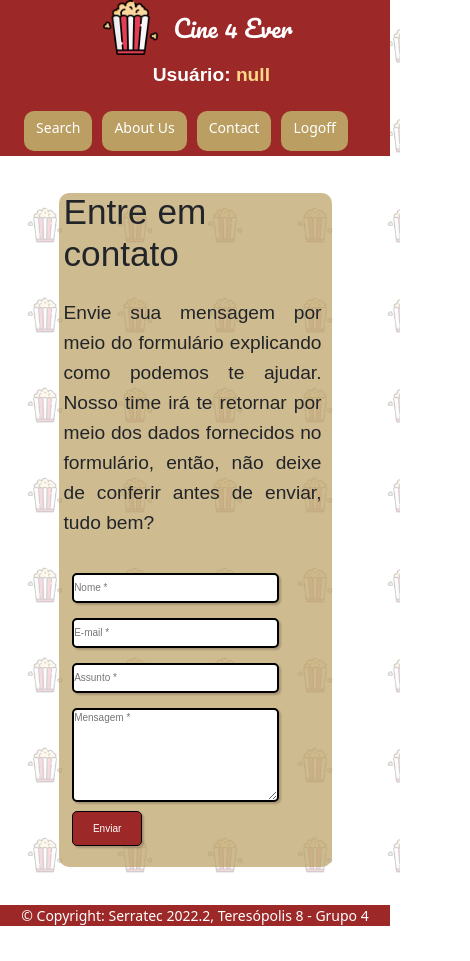
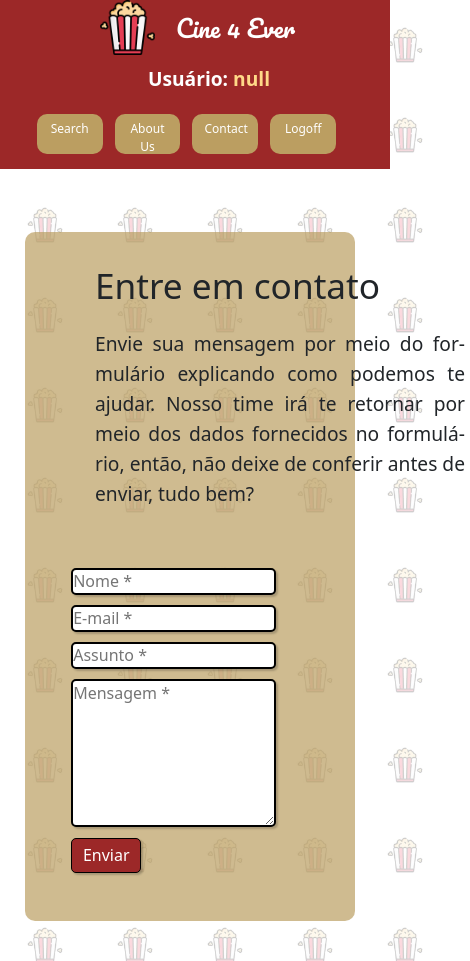
Before and after one commit to Fabio-Gurgel/Serratec_Projeto_Front-End, a plain HTML site: page pages/contato/index.html in a window 390 px wide. Shown: the top 961 px of the page, 470 px wide, since content can reach past the window. Before the commit the page ends 926 px from the top, so only its background shows below. Drawn offline with nearby package versions, Linux system fonts and the light colour scheme.

Commit message:
versao 1.0

```diff
--- a/pages/about/estilo.css
+++ b/pages/about/estilo.css
@@ -168,16 +168,19 @@ footer{
 
 }
 
-@media (max-width: 654px) {
+@media (max-width: 660px) {
 
     header {
-        height: 10%;
+        height: 20%;
         width: 100%;
-        display: flex;
+        flex-direction: column;
         justify-content: space-between;
     }
     .div_header_titulo {
         min-width: 500px;
+    }
+    #bv_container {
+        max-height: 15px;
     }
     body{
         width: 100vw;
@@ -196,11 +199,12 @@ footer{
 
 }
 
-@media (max-width: 464px) {
+@media (max-width: 515px) {
     body{
         width: 100vw;
         height: 100vh;
     }
+
 
     header {
         color: white;
@@ -215,6 +219,10 @@ footer{
     }
     #logo_container{
         width: 50%;
+    }
+    #bv_container {
+        min-width: 150px;
+        margin-left: -85px;
     }
 
     #botao-menu {
--- a/pages/contato/index.html
+++ b/pages/contato/index.html
@@ -25,14 +25,9 @@
             <div id="bem_vindo"></div>
         </div>
         <nav class="nav">
-        <!-- <ul>
-          <li><a href="">Search</a></li>
-          <li><a href="">Contact</a></li>
-          <li><a href="">About Us</a></li>
-          </ul> -->
-          <a  id="botao-menu" class="btn btn-primary" href="/pages/search/index.html" role="button">Search</a>
-          <a  id="botao-menu" class="btn btn-primary" href="/pages/about/index.html" role="button">About Us</a>
-          <a  id="botao-menu" class="btn btn-primary" href="/pages/contato/index.html" role="button">Contact</a>
+          <a  id="botao-menu" class="btn btn-primary" href="../../pages/search/index.html" role="button">Search</a>
+          <a  id="botao-menu" class="btn btn-primary" href="../../pages/about/index.html" role="button">About Us</a>
+          <a  id="botao-menu" class="btn btn-primary" href="../../pages/contato/index.html" role="button">Contact</a>
           <a  id="botao-menu" class="btn btn-primary" href="../../pages/login/index.html" role="button">Logoff</a>
         </nav>
     </header>
@@ -50,9 +45,9 @@
                 </li>
             </ul>
             <div class="div_help_input">
-                <div id="input_nome"><input type="text" placeholder="Nome *" required></div><br>
-                <div id="input_email"><input type="email" placeholder="E-mail *" required></div><br>
-                <div id="input_assunto"><input type="text" placeholder="Assunto *" required></div><br>
+                <div id="input_nome"><input type="text" placeholder="Nome *" required></div>
+                <div id="input_email"><input type="email" placeholder="E-mail *" required></div>
+                <div id="input_assunto"><input type="text" placeholder="Assunto *" required></div>
                 <div id="input_msg"> <textarea name="mensagem" cols="20" rows="6" placeholder="Mensagem *"
                         required></textarea> </div>
                 <div id="input_botao_enviar"><input type="submit" value="Enviar"></div>
--- a/pages/contato/style.css
+++ b/pages/contato/style.css
@@ -52,172 +52,7 @@ header a {
     justify-content: space-between;
 }
 
-@media (max-width: 1200px) {
-    header {
-        width: 100%;
-        height: 7%;
 
-    }
-
-    header nav {
-        margin-right: 50px;
-    }
-
-    #logo_container {
-        width: 25%;
-    }
-    .div_help {
-
-        width: 100%;
-        height: 100vw;
-        flex-direction: column;
-    }
-
-    .div_help_input {
-        margin-bottom: 50px;
-
-    }
-}
-
-
-@media (max-width: 768px) {
-    header {
-        width: 100%;
-        display: flex;
-        justify-content: baseline;
-    }
-
-    #logo_container {
-        max-width: 200px;
-    }
-
-    #botao-menu{
-        font-size: 14px;
-    }
-
-    .nav {
-        margin-right: 3px;
-    }
-    .div_help {
-
-        width: 100%;
-        height: 100vw;
-        flex-direction: column;
-    }
-
-    .div_help_input {
-        margin-bottom: 50px;
-
-    }
-}
-
-@media (max-width: 580px) {
-    header {
-        width: 100%;
-        height: 20%;
-        flex-direction: column;
-    }
-
-    #bv_container{
-    min-width: 150px;
-    }
-
-    .div_header_titulo{
-        min-width: 50px;
-    }
-    #logo_container {
-        width: 50%;
-    }
-
-    main {
-        width: 100%;
-        font-size: 10px;
-        flex-direction: column;
-        align-items: center;
-    }
-
-    #div_help_ul {
-        height: 60%;
-        margin: 0px;
-        padding: 0px;
-        width: 100%;
-        flex-direction: column;
-        text-align: left;
-    }
-
-    .div_help_input {
-        height: 50%;
-        width: 120%;
-        margin-bottom: 30px;
-    }
-
-    footer {
-        font-size: 14px;
-        display: flex;
-        justify-content: center;
-        width: 100%;
-    }
-}
-
-@media (max-width: 330px) {
-    header {
-        width: 100%;
-        height: 160px;
-        flex-direction: column;
-    }
-
-    #logo_container {
-        width: 70%;
-    }
-
-    #botao-menu {
-        width: 21%;
-        font-size: 12px;
-
-    }
-
-    nav {
-        justify-content: center;
-    }
-
-    main {
-        width: 100%;
-        font-size: 10px;
-        flex-direction: column;
-        align-items: center;
-    }
-
-    #div_help_ul {
-        height: 100%;
-        margin: 0px;
-        padding: 0px;
-        width: 100%;
-        flex-direction: column;
-        text-align: left;
-    }
-
-    #div_help_li_h2{
-        height: 10px;
-        font-size: 22px;
-        font-weight: bold;
-    }
-
-    #div_help_li_p{
-        font-size: 14px;
-        margin-bottom: 0;
-        text-align: justify;
-        line-height: 22px;
-    }
-
-
-
-    footer {
-        font-size: 11px;
-        display: flex;
-        text-align: left;
-        width: 100%;
-    }
-}
 
 #botao-menu {
     height: 40px;
@@ -230,7 +65,6 @@ header a {
 
 #botao-menu:hover {
     background-color: rgb(255, 217, 136);
-    transition: 0.7s;
     margin-top: -2px;
 }
 
@@ -250,27 +84,12 @@ header a {
     color: rgb(255, 217, 136);
 }
 
-nav,
-ul,
-li {
-    display: flex;
-    margin: 0px;
-    margin-right: 5px;
-    font-size: 1.5rem;
-    transition: color 0.2s;
-    padding: 5px;
-
-}
 
 .botaoHomeLink {
     margin-left: 5px;
 }
 
-a:hover {
-    color: rgb(58, 157, 245);
-    transition: .7s;
-    margin-top: -2px;
-}
+
 
 .div_header_titulo {
     display: flex;
@@ -287,11 +106,20 @@ a:hover {
     padding-bottom: 5px;
     display: flex;
     width: 70%;
-    height: 90%;
+    height: 92%;
     justify-content: center;
     border-radius: 10px;
     background-color: rgb(187, 158, 97, .7);
 
+}
+
+ul,
+li {
+    width: 380px;
+    display: flex;
+    margin: 0px;
+    margin-right: 5px;
+    padding: 5px;
 }
 
 .div_help>ul {
@@ -301,65 +129,58 @@ a:hover {
     flex-basis: 40%
 }
 
+
 div h2 {
-    margin-top: 10%;
+    margin-top: 5%;
     font-size: var(--font-titulo);
-    font-family: Arial, Helvetica, sans-serif;
 }
 
 div p {
     margin-top: 5px;
     font-size: var(--font-paragrafo);
-    font-family: Arial, Helvetica, sans-serif;
     line-height: 30px;
     text-align: justify;
 }
 
 div input {
-    height: 30px;
-    width: 140%;
+    height: 27px;
+    width: 160%;
     border-radius: 5px;
-    font-family: Arial, Helvetica, sans-serif;
     border: 2px solid black;
     box-shadow: 2px 2px 2px rgb(0, 0, 0, 0.2);
 }
 
 div textarea {
-    width: 140%;
+    width: 160%;
     border-radius: 5px;
-    font-family: Arial, Helvetica, sans-serif;
     border: 2px solid black;
     box-shadow: 2px 2px 2px rgb(0, 0, 0, 0.2);
 }
 
 .div_help_input {
     margin-top: 5%;
-    margin-left: 5%;
+    margin-left: 14%;
     flex-basis: 40%;
-    justify-content: center;
     padding-bottom: 20px;
 }
 
 #input_nome {
     width: 45%;
+    padding-bottom: 10px;
 }
 
 #input_email {
     width: 45%;
+    padding-bottom: 10px;
 }
 
 #input_assunto {
     width: 45%;
+    padding-bottom: 10px;
 }
 
 #input_msg {
     width: 45%;
-}
-
-#input_botao_enviar:hover:focus {
-    background: aliceblue;
-    transition: 0.7s;
-    margin-top: -2px;
 }
 
 div input[type=submit] {
@@ -370,11 +191,10 @@ div input[type=submit] {
     width: 70px;
     height: 35px;
     border: 1px solid black;
+    transition: 0.5s;
 }
-
-div textarea :focus,
-div input:focus {
-    background-color: aliceblue;
+div input[type=submit]:hover{
+   background-color: rgb(235, 118, 118);
 }
 
 footer {
@@ -384,6 +204,8 @@ footer {
     justify-content: center;
     background-color: rgb(156, 40, 40);
 }
+
+/* MENSAGEM BEM VINDO E JS*/
 
 #bv_container {
     display: flex;
@@ -399,6 +221,136 @@ footer {
     min-width: fit-content;
 }
 
-#bem_vindo span{
+#bem_vindo span {
     color: rgb(255, 217, 136);
 }
+
+/* MEDIA */
+@media (max-width: 1200px) {
+    header {
+        width: 100%;
+        height: 7%;
+    }
+
+    header nav {
+        margin-right: 50px;
+    }
+
+    #logo_container {
+        width: 25%;
+    }
+
+    .div_help {
+        width: 100%;
+    }
+    .div_help_input {
+        margin-bottom: 50px;
+    }
+}
+
+
+@media (max-width: 780px) {
+    header {
+        min-height: 10%;
+        width: 100%;
+        display: flex;
+        justify-content: baseline;
+    }
+    main{
+        margin: 30px;
+        padding: 30px;
+        width: 90%;
+    }
+    #logo_container {
+        max-width: 200px;
+    }
+
+    #botao-menu {
+        font-size: 13px;
+    }
+
+    .nav {
+        margin-right: 3px;
+    }
+    .div_help {
+      flex-direction: column;
+    }
+    #div_help_ul{
+        margin-top: 30px;
+        width: 100%;
+        margin-left: 10%;
+    }
+
+    .div_help_input {
+        margin-bottom: 50px;
+
+    }
+}
+
+@media (max-width: 730px) {
+    header {
+        width: 100%;
+        height: 10%;
+    }
+
+    #bv_container {
+        min-width: 150px;
+    }
+
+    .div_header_titulo {
+        min-width: 50px;
+    }
+
+    #logo_container {
+        width: 50%;
+    }
+
+    footer {
+        font-size: 14px;
+        display: flex;
+        justify-content: center;
+        width: 100%;
+    }
+}
+
+@media (max-width: 665px) {
+
+    #logo_container {
+        width: 70%;
+    }
+    #botao-menu {
+        width: 21%;
+        font-size: 12px;
+    }
+    footer {
+        font-size: 11px;
+        display: flex;
+        text-align: left;
+        width: 100%;
+    }
+}
+
+@media (max-width: 620px) {
+header{
+    min-block-size: 20%;
+    flex-direction: column;
+}
+main{
+   min-width: 100%;
+   margin-left: -5px;
+
+}
+
+  #bv_container{
+    max-height: 10px;
+
+  }
+  #div_help{
+    margin-right: 20px;
+  }
+  #botao-menu{
+    margin-right: 12px;
+    margin-bottom: 15px;
+  }
+
+}
--- a/pages/inicio/estilo_index.css
+++ b/pages/inicio/estilo_index.css
@@ -133,3 +133,39 @@ footer{
 #bem_vindo span{
     color: rgb(255, 217, 136);
 }
+
+
+@media (max-width:1200px) {
+    header{
+        height: 8%;
+    }
+    #logo_container{
+        min-width: 200px;
+        width: 200px;
+    }
+
+}
+@media (max-width:880px) {
+    header{
+        height: 10%;
+    }
+    #logo_container{
+        width: 200px;
+    }
+
+
+}
+@media (max-width:700px) {
+    header{
+        height: 20%;
+        flex-direction: column;
+    }
+    #logo_container{
+        width: 200px;
+    }
+    #botao-menu{
+        margin-bottom: 15px;
+    }
+
+
+}
--- a/pages/login/styles.css
+++ b/pages/login/styles.css
@@ -69,8 +69,11 @@ body {
     color: #fff;
     font-weight: bold;
     text-align: center;
+    transition: 0.5s;
 }
-
+#content > label:hover {
+    color: rgb(255, 217, 136);
+}
 #content > input, textarea {
     width: 90%;
     height: 20px;
--- a/pages/search/styles.css
+++ b/pages/search/styles.css
@@ -25,7 +25,7 @@ header {
 }
 
 main{
-    min-height: 88.1vh;
+    min-height: 87vh;
     width: 100%;
     display: flex;
     flex-direction: column;
@@ -34,6 +34,7 @@ main{
     background-image: url(../../imagens/background-popcorn.jpg) ;
     background-size: 90px 90px;
 }
+
 
 #logo_container {
     display: flex;
@@ -88,7 +89,7 @@ header ul {
 #bv_container {
     display: flex;
     justify-content: right;
-    width: 18%;
+
 }
 
 #bem_vindo {
@@ -112,8 +113,8 @@ header ul {
 
 #container_busca {
     transition: 0.5s;
-    height: 6.5rem;
-    width: 14rem;
+    height: 15vh;
+    width: 16%;
     display:flex;
     flex-direction: column;
     justify-content: center;
@@ -144,7 +145,7 @@ header ul {
     border-radius: 10px;
     outline: none;
     box-shadow: 5px 5px 4px rgb(0, 0, 0, 0.5);
-    width: 8rem;
+    width: 60%;
     height: auto;
 }
 
@@ -176,7 +177,8 @@ header ul {
     flex-direction: column;
 
     height: 50vh;
-    width: 20vw;
+    max-width: 280px;
+    min-height: 470px;
 
     align-items: center;
     justify-content: space-evenly;
@@ -229,41 +231,23 @@ footer{
     width: 100%;
     height: 6%;
 }
-
-@media (max-width: 720px) {
-    header {
-        min-height: 8rem;
+@media (max-width:1150px) {
+    header{
+        height: 20%;
     }
-
-    #bem_vindo {
-        margin: 0rem 1rem 0rem 1rem;
-        text-align: center;
-    }
-
-    #botao-menu {
-        margin: 0.5rem;
-    }
-
-    .filme_container {
-        width: 70vw;
-        height: 70vh;
-        font-size: larger;
-    }
-
-}
-
-@media (max-width: 400px) {
-    #botao-menu {
-        min-height: 4rem;
-        width: 5rem;
-    }
-
-    .filme_container {
-        width: 80vw;
-        height: 80vh;
-    }
-
-    footer {
-        text-align: center;
+    #container_busca{
+        min-width: 200px;
     }
 }
+@media (max-width:690px) {
+    header{
+        height: 20%;
+        flex-direction: column;
+    }
+    #container_busca{
+        min-width: 200px;
+    }
+    #botao-menu{
+        margin-bottom: 15px;
+    }
+}
```
Also changed, not shown: pages/about/index.html (+3 -3 lines), pages/inicio/index.html (+3 -3 lines).
